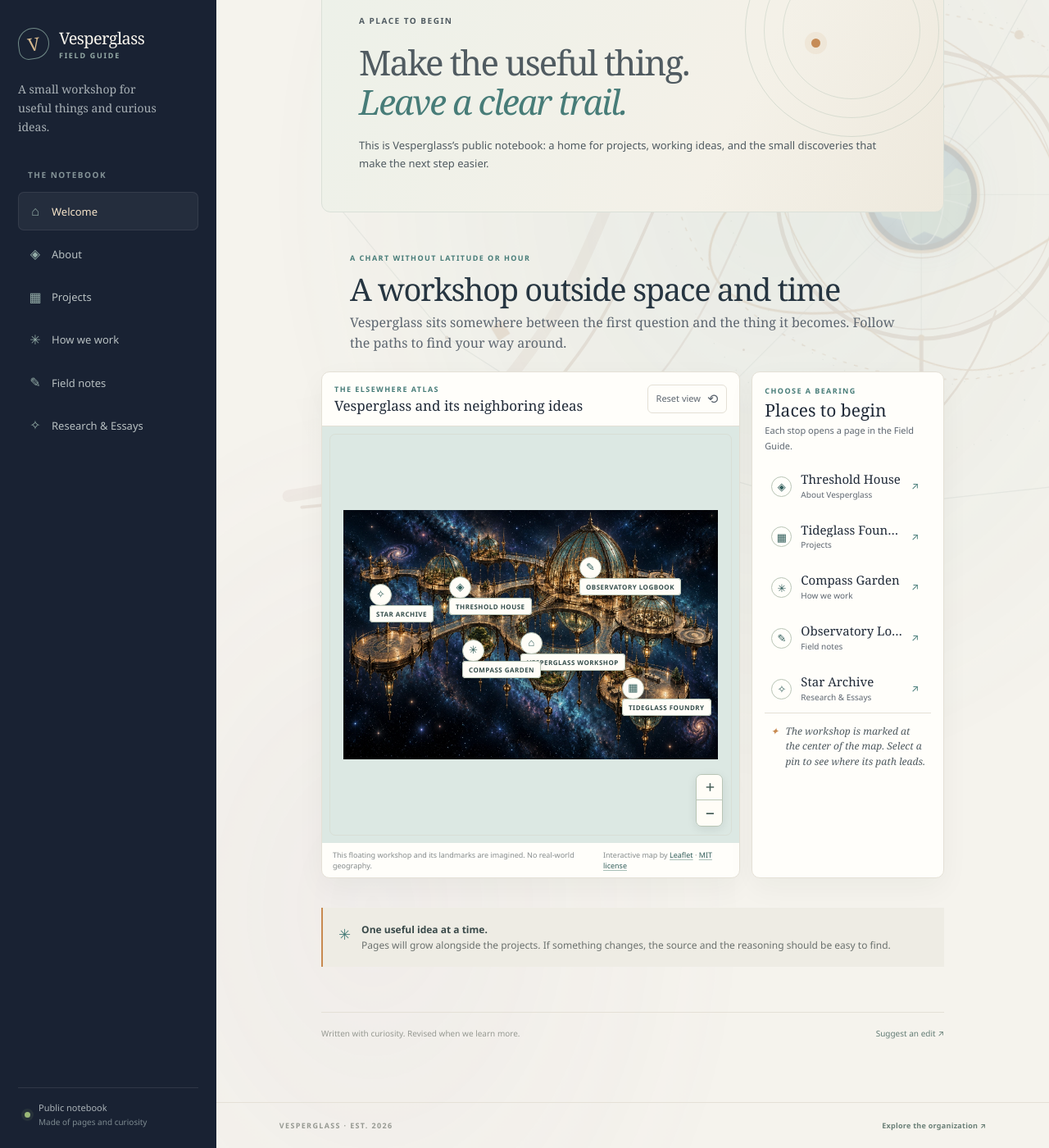
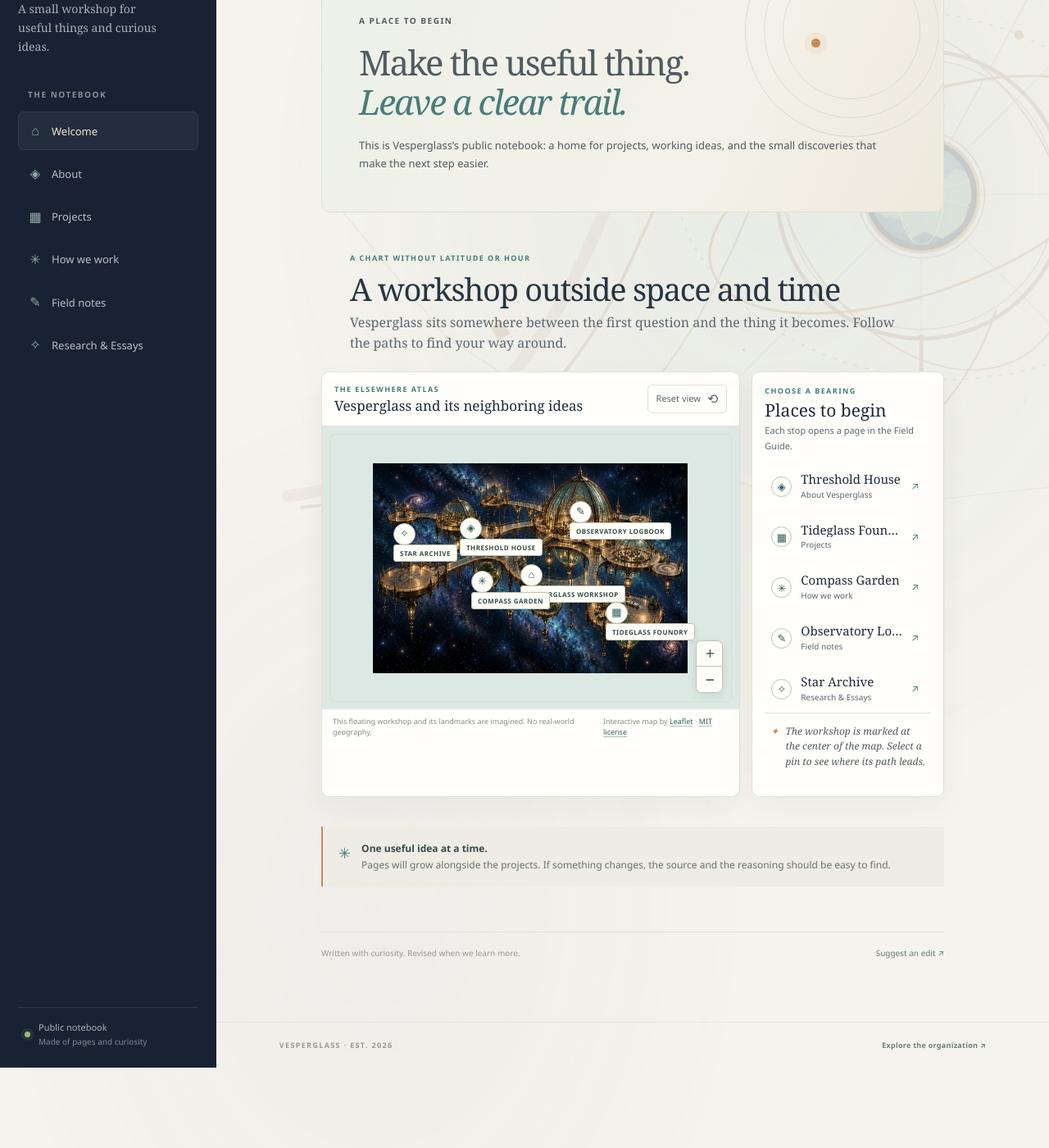
Before and after one commit to vesperglass/vesperglass.github.io, a Jekyll site: the page built from index.md, in a window 1280 px wide and 1400 px high, scrolled down 379 px. Shown: the whole window at 82% size. Built offline with Jekyll 4.4.1, drawn with Linux system fonts in a browser that asks for light colours; after the commit the page ends 1681 px from its top, so only the background shows below that.

Commit message:
Fit the atlas frame to the illustrated platform

```diff
--- a/_layouts/default.html
+++ b/_layouts/default.html
@@ -21,7 +21,7 @@
   <link rel="stylesheet" href="{{ '/assets/site.css' | relative_url }}?v=20261023-cartographer-2">
   {% if page.atlas_enabled %}
   <link rel="stylesheet" href="{{ '/assets/leaflet/leaflet.css' | relative_url }}?v=1.9.4">
-  <link rel="stylesheet" href="{{ '/assets/atlas-map.css' | relative_url }}?v=20261023-atlas2">
+  <link rel="stylesheet" href="{{ '/assets/atlas-map.css' | relative_url }}?v=20261023-atlas3">
   {% endif %}
   <script defer src="{{ '/assets/site.js' | relative_url }}?v=20261023-research"></script>
   {% if page.atlas_enabled %}
--- a/assets/atlas-map.css
+++ b/assets/atlas-map.css
@@ -17,7 +17,7 @@
 .atlas-reset:focus-visible,.atlas-destinations a:focus-visible{outline:2px solid var(--sea);outline-offset:2px}
 .atlas-reset span{font-size:16px;line-height:1}
 .atlas-map-frame{position:relative;padding:9px;background:var(--map-ocean)}
-#vesperglass-atlas{width:100%;height:490px;min-height:390px;border:1px solid var(--map-border);border-radius:7px;overflow:hidden;background:var(--map-ocean);color:var(--map-ink);font-family:var(--sans)}
+#vesperglass-atlas{width:100%;height:auto;aspect-ratio:3/2;min-height:0;border:1px solid var(--map-border);border-radius:7px;overflow:hidden;background:var(--map-ocean);color:var(--map-ink);font-family:var(--sans)}
 #atlas-map-fallback{position:absolute;inset:0;display:grid;place-items:center;margin:0;padding:24px;text-align:center;color:var(--soft);font-size:12px}
 .atlas-map-credit{display:flex;justify-content:space-between;gap:8px;padding:8px 13px;color:var(--muted);font-size:9px;line-height:1.45}
 .atlas-map-credit a{color:var(--sea-dark);text-decoration-color:#a9c0b8;text-underline-offset:2px}
@@ -72,5 +72,5 @@
 .atlas-svg-tiny{fill:var(--map-ink);font-family:var(--sans);font-size:9px;font-weight:700;letter-spacing:1.6px;opacity:.55}
 .atlas-rosette{fill:none;stroke:var(--map-route);stroke-width:1.5;opacity:.75}
 @media(max-width:900px){.atlas-layout{grid-template-columns:1fr}.atlas-wayfinding{display:grid;grid-template-columns:minmax(150px,.7fr) minmax(0,1.3fr);gap:12px;align-items:start}.wayfinding-heading{grid-row:1/3}.wayfinding-note{grid-column:2;grid-row:2;margin:5px 0 0;padding-top:9px}}
-@media(max-width:600px){.atlas-section{margin:39px 0 28px}.atlas-intro{margin-bottom:16px}.atlas-intro h2{font-size:29px}.atlas-layout{gap:10px}.atlas-map-toolbar{align-items:flex-start;padding:11px}.atlas-map-toolbar strong{max-width:210px;font-size:15px}.atlas-reset{padding:6px 8px;font-size:10px}.atlas-map-frame{padding:5px}#vesperglass-atlas{height:390px;min-height:350px}.atlas-map-credit{display:grid;padding:8px 10px}.atlas-wayfinding{grid-template-columns:1fr;padding:13px}.wayfinding-heading{grid-row:auto}.atlas-destinations{grid-template-columns:1fr 1fr;gap:3px}.atlas-destinations a{grid-template-columns:23px minmax(0,1fr) 12px;gap:6px;padding:8px 4px}.destination-glyph{width:22px;height:22px;font-size:11px}.destination-copy strong{font-size:13px}.destination-copy small{font-size:9px}.wayfinding-note{grid-column:auto;grid-row:auto}.atlas-pin__label{max-width:95px;font-size:7px}.leaflet-div-icon.atlas-pin{width:133px!important}}
+@media(max-width:600px){.atlas-section{margin:39px 0 28px}.atlas-intro{margin-bottom:16px}.atlas-intro h2{font-size:29px}.atlas-layout{gap:10px}.atlas-map-toolbar{align-items:flex-start;padding:11px}.atlas-map-toolbar strong{max-width:210px;font-size:15px}.atlas-reset{padding:6px 8px;font-size:10px}.atlas-map-frame{padding:5px}#vesperglass-atlas{height:auto;min-height:0;aspect-ratio:4/3}.atlas-map-credit{display:grid;padding:8px 10px}.atlas-wayfinding{grid-template-columns:1fr;padding:13px}.wayfinding-heading{grid-row:auto}.atlas-destinations{grid-template-columns:1fr 1fr;gap:3px}.atlas-destinations a{grid-template-columns:23px minmax(0,1fr) 12px;gap:6px;padding:8px 4px}.destination-glyph{width:22px;height:22px;font-size:11px}.destination-copy strong{font-size:13px}.destination-copy small{font-size:9px}.wayfinding-note{grid-column:auto;grid-row:auto}.atlas-pin__label{max-width:95px;font-size:7px}.leaflet-div-icon.atlas-pin{width:133px!important}}
 @media(prefers-reduced-motion:reduce){.atlas-destinations a{transition:none}.atlas-destinations a:hover{transform:none}}
```
